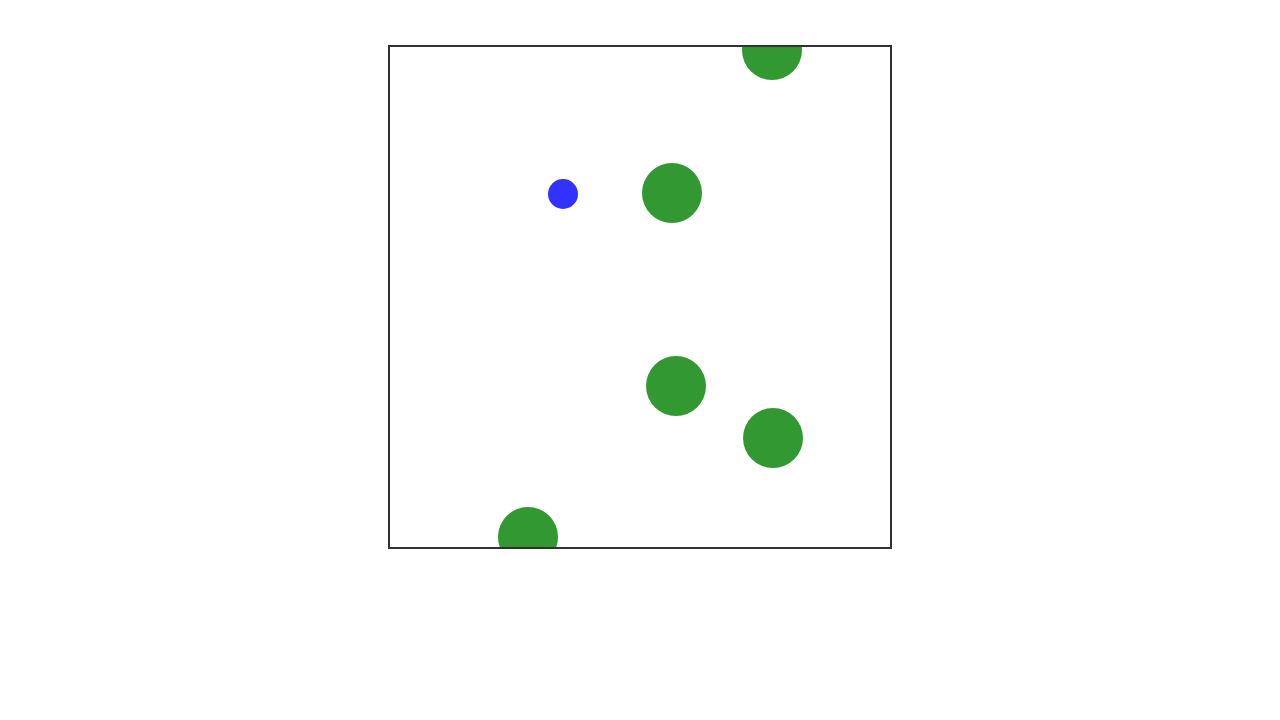
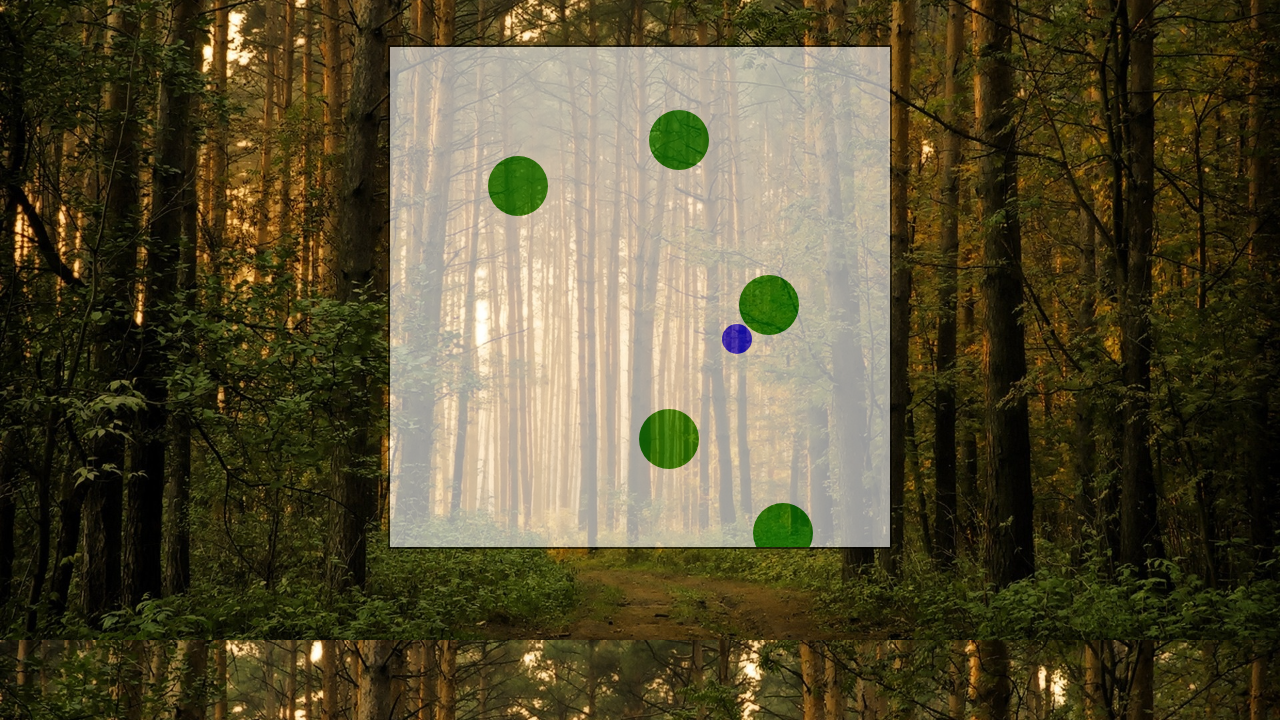
Before and after one commit to lydiastepanek/Archeroids, a plain HTML site: page index.html in a window 1280 px wide. Shown: the part 80-800 px from the top of the page. Drawn offline with Linux system fonts and the light colour scheme.

Commit message:
added and took away background on game board

```diff
--- a/index.html
+++ b/index.html
@@ -24,8 +24,15 @@
       var canvas = document.getElementById("game-canvas")
       var ctx = canvas.getContext("2d");
       // var width = canvas.
+      Asteroids.ctx = ctx;
       gameView = new Asteroids.GameView(ctx);
       gameView.start();
+
+      // var img = new Image();
+      // img.onload = function () {
+      //   ctx.drawImage(img, xOffset, yOffset);
+      // };
+      // img.src = 'lib/trees.jpg';
     </script>
   </body>
 </html>
@@ -61,7 +68,7 @@
     border: 2px solid black;
     margin: 60px auto;
     background: #fff;
-    opacity: 0.8;
+    opacity: 0.6;
     text-shadow: 4px 4px #000;
   }
   canvas {
@@ -78,7 +85,8 @@
   }
   body {
     z-index: 0;
-    background-image: url("lib/Oak-Tree2.jpg");
+    background-image: url('lib/trees.jpg');
+    /*background-image: url("lib/Oak-Tree2.jpg");*/
     background-size: 100%;
     width: 100%;
     height: 100%;
--- a/lib/game.js
+++ b/lib/game.js
@@ -35,6 +35,7 @@
 
   Game.prototype.draw = function (ctx) {
     ctx.clearRect(0, 0, DIM_X, DIM_Y);
+    // ctx.drawImage(img, 10, 10)
     this.allObjects().forEach(function (el) {
       el.draw(ctx);
     })
--- a/lib/gameView.js
+++ b/lib/gameView.js
@@ -10,10 +10,10 @@
   };
 
   GameView.prototype.start = function(){
-    window.setInterval((function() {
+    Asteroids.interval = window.setInterval((function() {
       this.game.step(this.ctx);
       this.game.draw(this.ctx);
-    }).bind(this), 1000/60);
+    }).bind(this), 1000/10); //60
     this.bindKeyHandlers();
   };
 
--- a/lib/ship.js
+++ b/lib/ship.js
@@ -18,8 +18,11 @@
   Asteroids.Util.inherits(Ship, Asteroids.MovingObject);
 
   Ship.prototype.relocate =  function(){
+    this.radius = this.radius * 2;
+    this.draw(Asteroids.ctx);
     this.pos = Asteroids.Util.randomPos(500);
     this.vel = [0,0];
+    this.radius = RADIUS;
   };
 
   Ship.prototype.power =  function(impulse){
@@ -29,7 +32,7 @@
   };
 
   Ship.prototype.fireBullet =  function(){
-    vel = [this.vel[0] * 2, this.vel[1] * 2]
+    vel = [(this.vel[0] * 2) + .1, (this.vel[1] * 2) + .1]
     var bullet = new Asteroids.Bullet(this.pos, this.game, vel);
     this.game.addBullet(bullet);
   };
```
Also changed, not shown: lib/trees.jpg (added).
